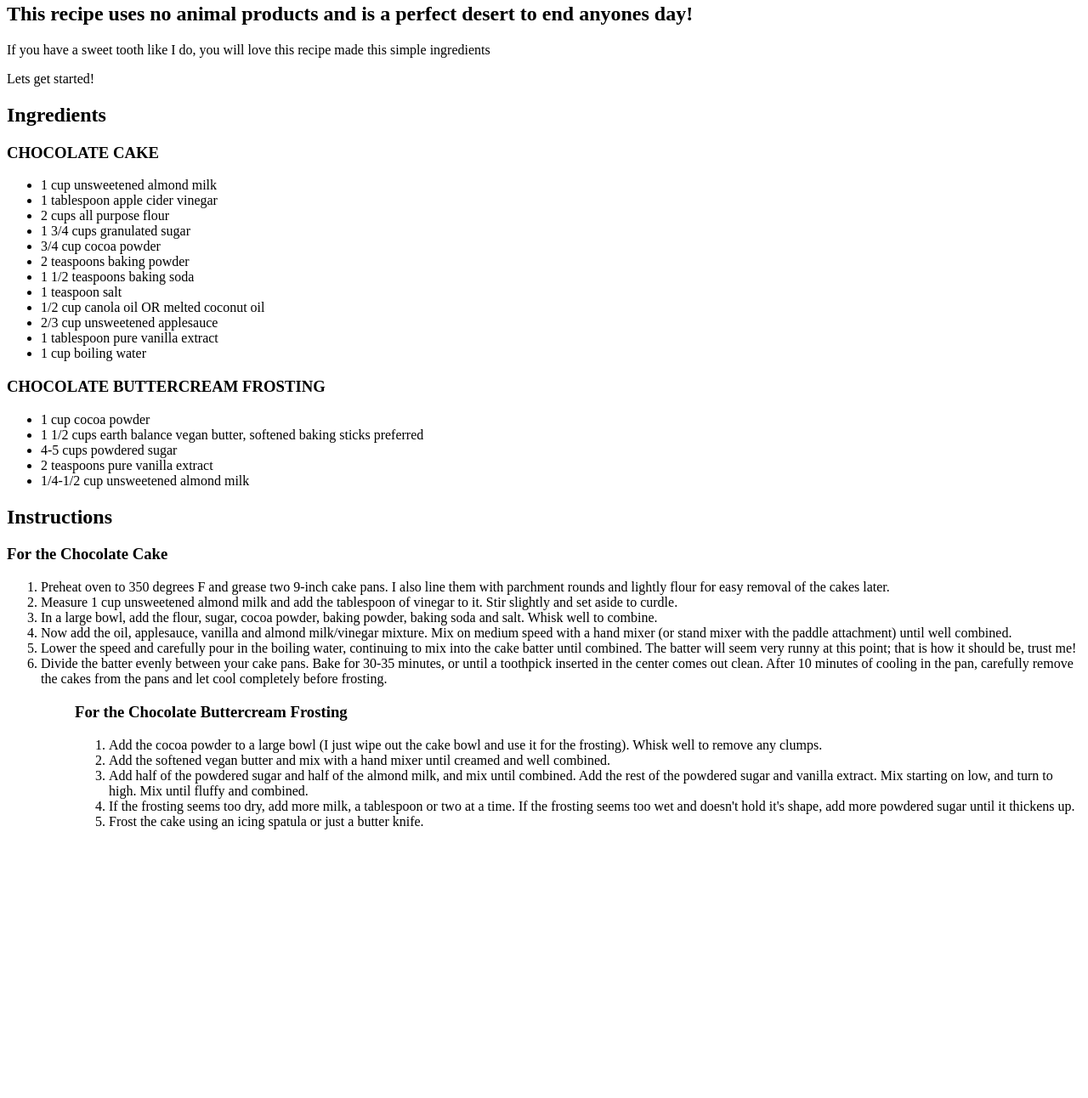
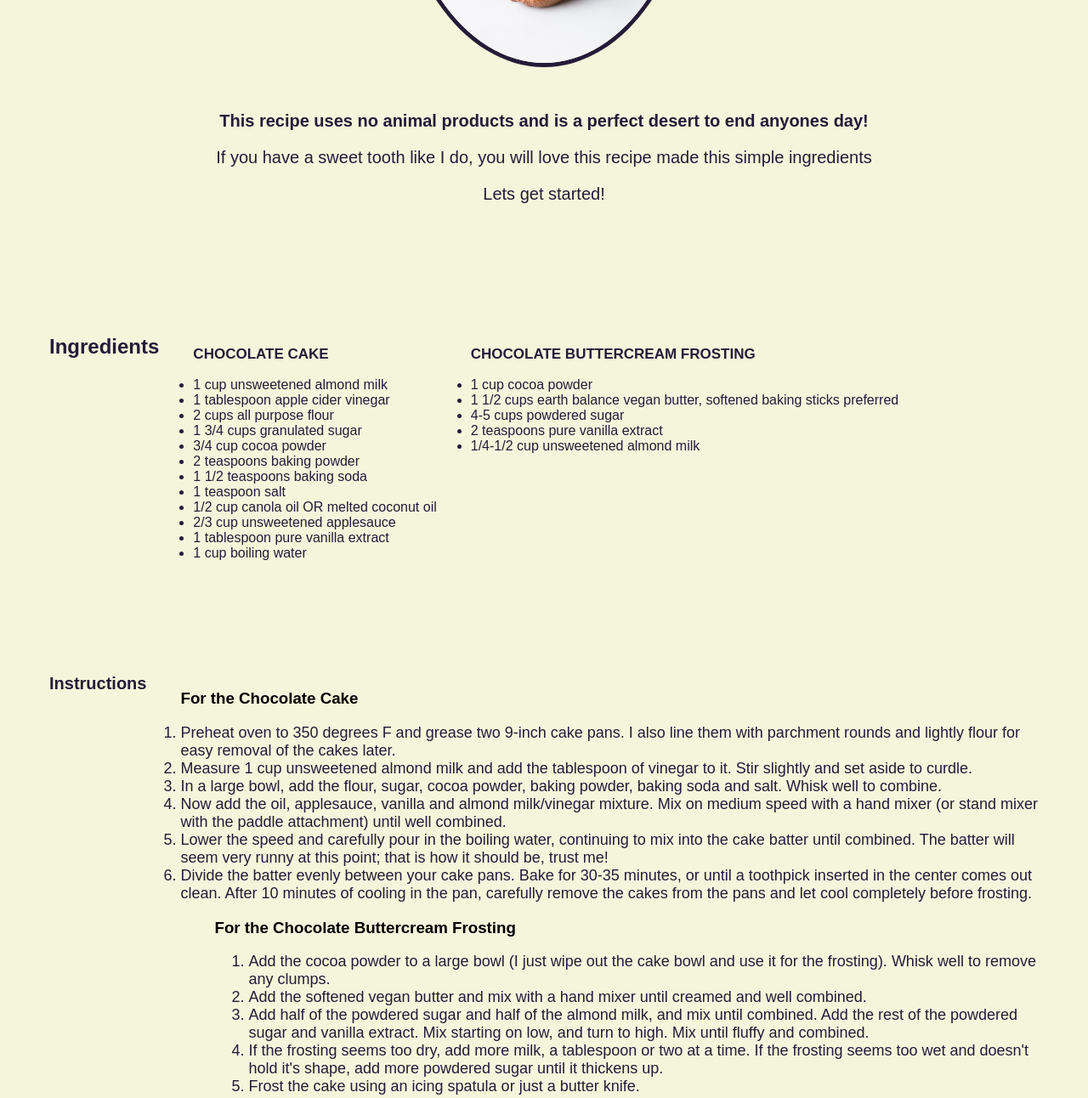
Before and after one commit to imbriankeeley/Odin-Recipes, a plain HTML site: page odin-recipes/chocolatecake.html in a window 1280 px wide. Shown: the part 642-1934 px from the top of the page at 85% size. Before the commit the page ends 1634 px from the top, so only its background shows below. Drawn offline with Linux system fonts and the light colour scheme.

Commit message:
Finished organizing and styling the chocolate cake recipe page

```diff
--- /dev/null
+++ b/odin-recipes/chocolatecake.css
@@ -0,0 +1,99 @@
+* {
+    background-color: beige;
+    font-family: Arial, Helvetica, sans-serif;
+}
+
+#page-heading {
+    display: flex;
+    justify-content: center;
+}
+
+h1.page-title {
+    font-size: 65px;
+    color: rgb(36, 28, 56);
+}
+
+#btn-container {
+    height: 15px;
+    margin-bottom: 40px;
+    display: flex;
+    justify-content: center;
+}
+
+.btn {
+    background-color: rgb(36, 28, 56);
+    color: bisque;
+}
+
+.btn:hover {
+    background-color: bisque;
+    color: rgb(36, 28, 56);
+    margin-bottom: 10px;
+}
+
+#beg-container {
+    margin: 1rem;
+    padding: 2rem 2rem;
+    text-align: center;
+}
+
+.img-container {
+    padding: 1rem 1rem;
+}
+
+img {
+    border: 5px solid rgb(36, 28, 56);
+    border-radius: 50%;
+}
+
+#recipe-container {
+    padding: 1rem 1rem;
+}
+
+h2.recipe {
+    font-size: 20px;
+    color: rgb(36, 28, 56);
+}
+
+p.recipe {
+    font-size: 20px;
+    font-weight: 100;
+    color: rgb(36, 28, 56);
+}
+
+#ingredients-container {
+    display: flex;
+    justify-content: left;
+    padding: 50px;
+}
+
+h2.ingredients {
+    font-size: 18p;
+    color: rgb(36, 28, 56);
+}
+
+h3.ingredients {
+    font-size: 17px;
+    color: rgb(36, 28, 56);
+}
+
+li.ingredients {
+    font-size: 16px;
+    color: rgb(36, 28, 56);
+}
+
+#instructions-container {
+    display: flex;
+    justify-content: left;
+    padding: 50px;
+}
+
+h2.instructions {
+    font-size: 20px;
+    color: rgb(36, 28, 56);
+}
+
+li.instructions {
+    font-size: 18px;
+    color: rgb(36, 28, 56);
+}
--- a/odin-recipes/chocolatecake.html
+++ b/odin-recipes/chocolatecake.html
@@ -4,55 +4,85 @@
     <meta charset="UTF-8">
     <meta name="viewport" content="width=device-width, initial-scale=1.0">
     <title>Document</title>
+    <link rel="stylesheet" href="chocolatecake.css">
 </head>
+
 <body>
-    <h1>Vegan Chocolate Cake Recipe</h1>
-    <a href="../index.html"><button>Back</button></a><br>
-    <img src="../recipe-imgs/veganchocolatecake.jpg" alt="Picture of Vegan Oatmeal with Raisins and Seeds" height="520">
-    <h2>This recipe uses no animal products and is a perfect desert to end anyones day!</h2>
-    <p>If you have a sweet tooth like I do, you will love this recipe made this simple ingredients</p>
-    <p>Lets get started!</p>
-    <h2>Ingredients</h2>
-    <h3>CHOCOLATE CAKE</h3>
+
+<!-- Container for title -->
+    <div id="page-heading">
+        <h1>Vegan Chocolate Cake Recipe</h1>
+    </div>
+
+
+<!-- Button to go back -->
+    <div id="btn-container">
+        <a href="../index.html"><button class="btn">Back</button></a><br>
+    </div>
+
+<!-- Beggining for recipe -->
+<div id="beg-container">
+    <!-- Container for image -->
+    <div class="img-container">
+        <img src="../recipe-imgs/veganchocolatecake.jpg" alt="Picture of Vegan Oatmeal with Raisins and Seeds" height="520">
+    </div>
+
+    <!-- Recipe Description -->
+    <div id="recipe-container">
+        <h2 class="recipe">This recipe uses no animal products and is a perfect desert to end anyones day!</h2>
+        <p class="recipe">If you have a sweet tooth like I do, you will love this recipe made this simple ingredients</p>
+        <p class="recipe">Lets get started!</p>
+    </div>
+</div>
+
+<!-- Ingredients list -->
+<div id="ingredients-container">
+    <h2 class="ingredients">Ingredients</h2>
     <ul>
-        <li>1 cup unsweetened almond milk</li>
-        <li>1 tablespoon apple cider vinegar</li>
-        <li>2 cups all purpose flour</li>
-        <li>1 3/4 cups granulated sugar</li>
-        <li>3/4 cup cocoa powder</li>
-        <li>2 teaspoons baking powder</li>
-        <li>1 1/2 teaspoons baking soda</li>
-        <li>1 teaspoon salt</li>
-        <li>1/2 cup canola oil OR melted coconut oil</li>
-        <li>2/3 cup unsweetened applesauce</li>
-        <li>1 tablespoon pure vanilla extract</li>
-        <li>1 cup boiling water</li>
+        <h3 class="ingredients">CHOCOLATE CAKE</h3>
+        <li class="ingredients">1 cup unsweetened almond milk</li>
+        <li class="ingredients">1 tablespoon apple cider vinegar</li>
+        <li class="ingredients">2 cups all purpose flour</li>
+        <li class="ingredients">1 3/4 cups granulated sugar</li>
+        <li class="ingredients">3/4 cup cocoa powder</li>
+        <li class="ingredients">2 teaspoons baking powder</li>
+        <li class="ingredients">1 1/2 teaspoons baking soda</li>
+        <li class="ingredients">1 teaspoon salt</li>
+        <li class="ingredients">1/2 cup canola oil OR melted coconut oil</li>
+        <li class="ingredients">2/3 cup unsweetened applesauce</li>
+        <li class="ingredients">1 tablespoon pure vanilla extract</li>
+        <li class="ingredients">1 cup boiling water</li>
     </ul>
-    <h3>CHOCOLATE BUTTERCREAM FROSTING</h3>
     <ul>
-        <li>1 cup cocoa powder</li>
-        <li>1 1/2 cups earth balance vegan butter, softened baking sticks preferred</li>
-        <li>4-5 cups powdered sugar</li>
-        <li>2 teaspoons pure vanilla extract</li>
-        <li>1/4-1/2 cup unsweetened almond milk</li>
+        <h3 class="ingredients">CHOCOLATE BUTTERCREAM FROSTING</h3>
+        <li class="ingredients">1 cup cocoa powder</li>
+        <li class="ingredients">1 1/2 cups earth balance vegan butter, softened baking sticks preferred</li>
+        <li class="ingredients">4-5 cups powdered sugar</li>
+        <li class="ingredients">2 teaspoons pure vanilla extract</li>
+        <li class="ingredients">1/4-1/2 cup unsweetened almond milk</li>
     </ul>
-    <h2>Instructions</h2>
-    <h3>For the Chocolate Cake</h3>
+</div>
+
+<!-- Instructions -->
+<div id="instructions-container">
+    <h2 class="instructions">Instructions</h2>
     <ol>
-        <li>Preheat oven to 350 degrees F and grease two 9-inch cake pans. I also line them with parchment rounds and lightly flour for easy removal of the cakes later.</li>
-        <li>Measure 1 cup unsweetened almond milk and add the tablespoon of vinegar to it. Stir slightly and set aside to curdle.</li>
-        <li>In a large bowl, add the flour, sugar, cocoa powder, baking powder, baking soda and salt. Whisk well to combine.</li>
-        <li>Now add the oil, applesauce, vanilla and almond milk/vinegar mixture. Mix on medium speed with a hand mixer (or stand mixer with the paddle attachment) until well combined. </li>
-        <li>Lower the speed and carefully pour in the boiling water, continuing to mix into the cake batter until combined. The batter will seem very runny at this point; that is how it should be, trust me!</li>
-        <li>Divide the batter evenly between your cake pans. Bake for 30-35 minutes, or until a toothpick inserted in the center comes out clean. After 10 minutes of cooling in the pan, carefully remove the cakes from the pans and let cool completely before frosting.</li>
+        <h3 class="instructions">For the Chocolate Cake</h3>
+        <li class="instructions">Preheat oven to 350 degrees F and grease two 9-inch cake pans. I also line them with parchment rounds and lightly flour for easy removal of the cakes later.</li>
+        <li class="instructions">Measure 1 cup unsweetened almond milk and add the tablespoon of vinegar to it. Stir slightly and set aside to curdle.</li>
+        <li class="instructions">In a large bowl, add the flour, sugar, cocoa powder, baking powder, baking soda and salt. Whisk well to combine.</li>
+        <li class="instructions">Now add the oil, applesauce, vanilla and almond milk/vinegar mixture. Mix on medium speed with a hand mixer (or stand mixer with the paddle attachment) until well combined. </li>
+        <li class="instructions">Lower the speed and carefully pour in the boiling water, continuing to mix into the cake batter until combined. The batter will seem very runny at this point; that is how it should be, trust me!</li>
+        <li class="instructions">Divide the batter evenly between your cake pans. Bake for 30-35 minutes, or until a toothpick inserted in the center comes out clean. After 10 minutes of cooling in the pan, carefully remove the cakes from the pans and let cool completely before frosting.</li>
     <ol>
-    <h3>For the Chocolate Buttercream Frosting</h3>
+    <h3 class="instructions">For the Chocolate Buttercream Frosting</h3>
     <ol>
-        <li>Add the cocoa powder to a large bowl (I just wipe out the cake bowl and use it for the frosting). Whisk well to remove any clumps.</li>
-        <li>Add the softened vegan butter and mix with a hand mixer until creamed and well combined.</li>
-        <li>Add half of the powdered sugar and half of the almond milk, and mix until combined. Add the rest of the powdered sugar and vanilla extract. Mix starting on low, and turn to high. Mix until fluffy and combined.</li>
-        <li>If the frosting seems too dry, add more milk, a tablespoon or two at a time. If the frosting seems too wet and doesn't hold it's shape, add more powdered sugar until it thickens up. </li>
-        <li>Frost the cake using an icing spatula or just a butter knife.</li>
+        <li class="instructions">Add the cocoa powder to a large bowl (I just wipe out the cake bowl and use it for the frosting). Whisk well to remove any clumps.</li>
+        <li class="instructions">Add the softened vegan butter and mix with a hand mixer until creamed and well combined.</li>
+        <li class="instructions">Add half of the powdered sugar and half of the almond milk, and mix until combined. Add the rest of the powdered sugar and vanilla extract. Mix starting on low, and turn to high. Mix until fluffy and combined.</li>
+        <li class="instructions">If the frosting seems too dry, add more milk, a tablespoon or two at a time. If the frosting seems too wet and doesn't hold it's shape, add more powdered sugar until it thickens up. </li>
+        <li class="instructions">Frost the cake using an icing spatula or just a butter knife.</li>
     </ol>
+</div>
 </body>
 </html>
```
